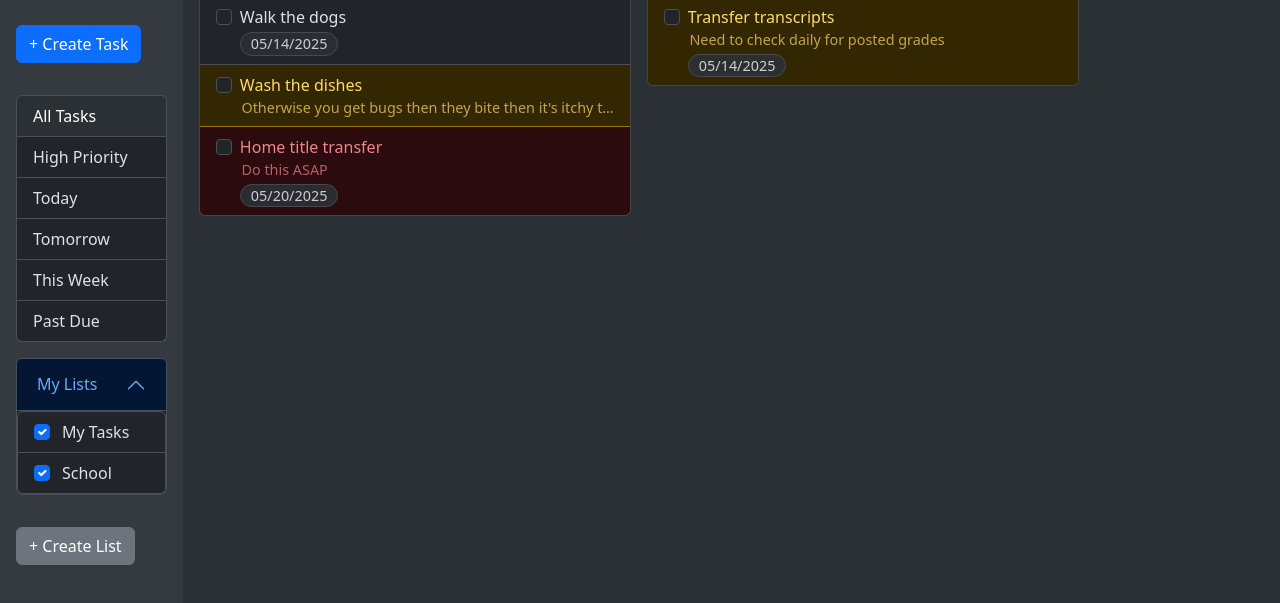
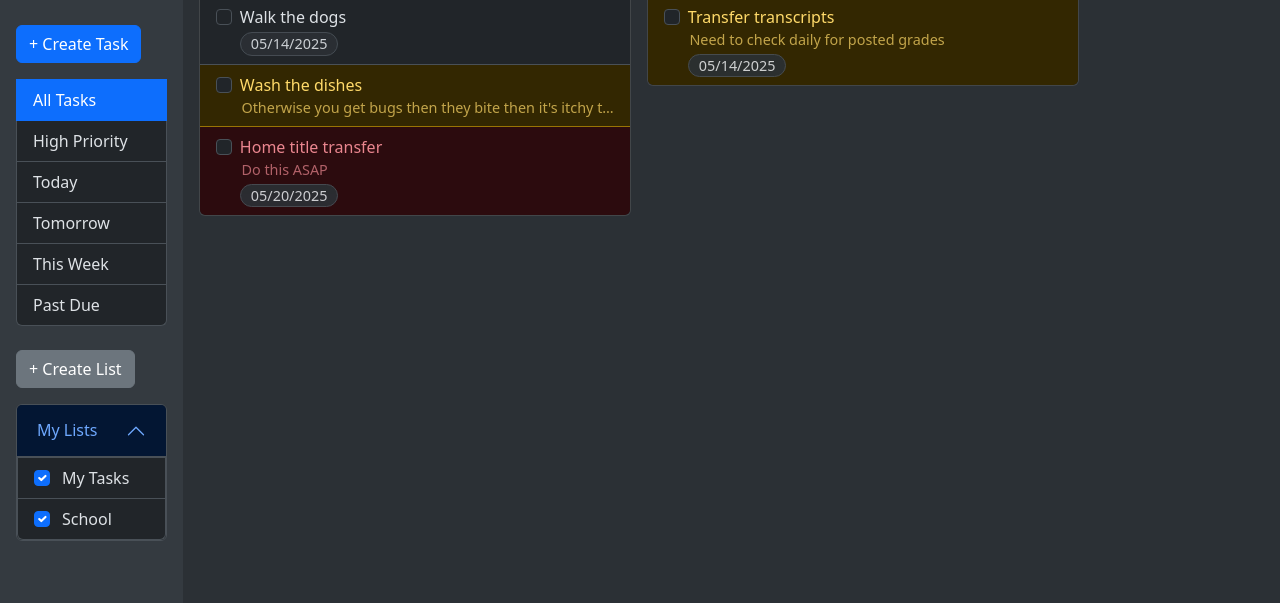
Before and after one commit to korot0/TodoList, a website built with webpack: page src/index.html in a window 1280 px wide. Both pictures are taken after a click on the button "All Tasks". Shown: the part 61-664 px from the top of the page. Built offline with nearby package versions, Linux system fonts and the light colour scheme.

Commit message:
UI: Highlight active task filter button on click

```diff
--- a/src/TaskFilters.js
+++ b/src/TaskFilters.js
@@ -1,3 +1,4 @@
+import { updateScreen } from "./UpdateScreen";
 import {
   isToday,
   isTomorrow,
@@ -5,7 +6,6 @@ import {
   startOfDay,
   isBefore,
 } from "date-fns";
-import { updateScreen } from "./UpdateScreen";
 
 const TaskFilters = (() => {
   const today = startOfDay(new Date());
@@ -71,10 +71,27 @@ export const attachFilterBtnListener = () => {
   const buttons = document.querySelectorAll(".filter-btn");
   buttons.forEach((button) => {
     button.addEventListener("click", () => {
-      const filter = button.textContent.trim();
-      TaskFilterManager.setCurrentFilter(filter);
-      // button.classList.add("active");
-      updateScreen();
+      onFilterBtnClick(buttons, button);
     });
   });
 };
+
+const onFilterBtnClick = (buttons, button) => {
+  applyFilter(button);
+  removePreviousHighlight(buttons);
+  highlightActiveBtn(button);
+  updateScreen();
+};
+
+const highlightActiveBtn = (button) => button.classList.add("active");
+
+const removePreviousHighlight = (buttons) => {
+  buttons.forEach((button) => {
+    button.classList.remove("active");
+  });
+};
+
+const applyFilter = (button) => {
+  const filter = button.textContent.trim();
+  TaskFilterManager.setCurrentFilter(filter);
+};
--- a/src/index.html
+++ b/src/index.html
@@ -24,7 +24,7 @@
       <button
         id="createTaskBtn"
         type="button"
-        class="btn btn-primary mt-4"
+        class="btn btn-primary mt-4 mb-3"
         data-bs-toggle="modal"
         data-bs-target="#modal"
         data-bs-whatever="@mdo"
@@ -69,6 +69,14 @@
           Past Due
         </button>
       </div>
+      <button
+        type="button"
+        class="btn btn-secondary mt-4 mb-3"
+        data-bs-toggle="modal"
+        data-bs-target="#list-modal"
+      >
+        + Create List
+      </button>
       <!-- LISTS ACCORDION -->
       <div class="accordion" id="lists-accordion">
         <div class="accordion-item">
@@ -95,14 +103,6 @@
           </div>
         </div>
       </div>
-      <button
-        type="button"
-        class="btn btn-secondary"
-        data-bs-toggle="modal"
-        data-bs-target="#list-modal"
-      >
-        + Create List
-      </button>
     </div>
     <!-- MAIN CONTENT ----------------------------------------------------------------------------------------------------------------->
     <div id="main-content" class="container-fluid">
--- a/src/styles.css
+++ b/src/styles.css
@@ -20,10 +20,6 @@ header {
 
 #sidebar {
   grid-area: sidebar;
-}
-
-#sidebar > * {
-  margin: 1rem 0;
 }
 
 #main-content {
@@ -108,3 +104,9 @@ li:hover .task-delete-btn {
   background-color: var(--bs-tertiary-bg);
   opacity: 0.9;
 }
+
+/* Get rid of list accordion border radius */
+.list-group-item:first-child {
+  border-top-left-radius: 0;
+  border-top-right-radius: 0;
+}
```
